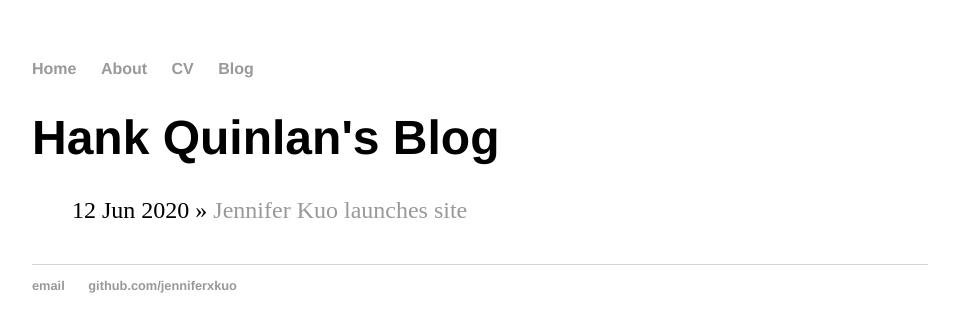
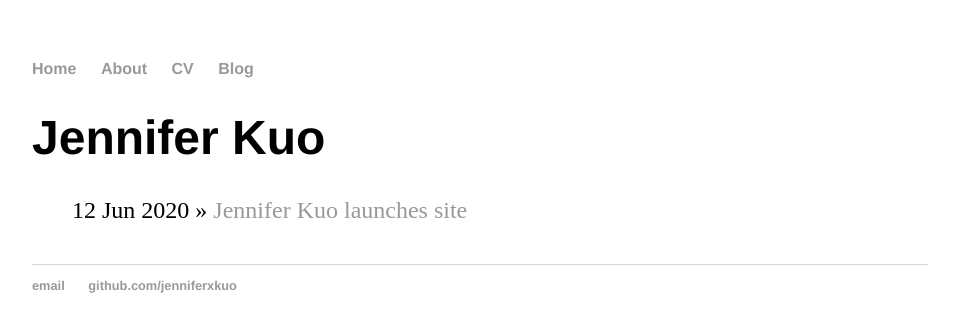
Before and after one commit to jenniferxkuo/jenniferxkuo.github.io, a Jekyll site: the page built from blog/index.html, in a window 1280 px wide. Shown: the top 332 px of the page, without its empty margins (160-1119 px from the left). Built offline with Jekyll 4.4.1, drawn with Linux system fonts in a browser that asks for light colours.

Commit message:
Update index.html

```diff
--- a/blog/index.html
+++ b/blog/index.html
@@ -1,6 +1,6 @@
 ---
 layout: default
-title: Hank Quinlan's Blog
+title: Jennifer Kuo
 ---
 	<h1>{{ page.title }}</h1>
 	<ul class="posts">
```
